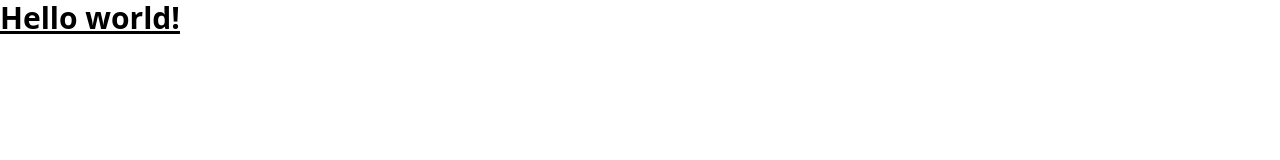
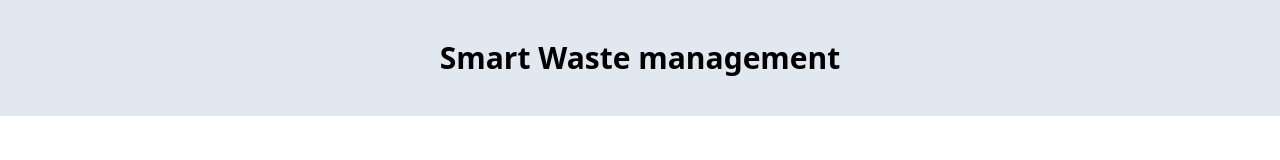
Before and after one commit to Mkellia/Final-Project, a website: page frontend/src/index.html in a window 1280 px wide. Drawn offline with Linux system fonts and the light colour scheme.

Commit message:
demo on usage of tailwind in project

```diff
--- a/frontend/src/index.html
+++ b/frontend/src/index.html
@@ -7,6 +7,8 @@
     <title>Demo page</title>
   </head>
   <body>
-    <h1 class="text-3xl font-bold underline">Hello world!</h1>
+    <section class="text-center top-0 w-full py-10 bg-slate-200">
+      <h1 class="text-3xl font-bold">Smart Waste management</h1>
+    </section>
   </body>
 </html>
```
Also changed, not shown: frontend/src/output.css.
